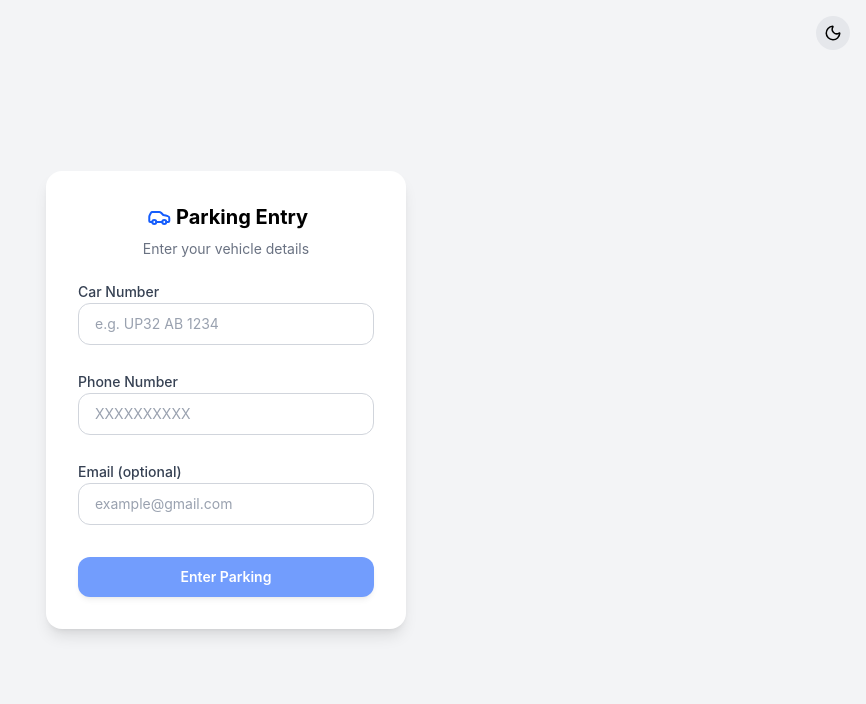
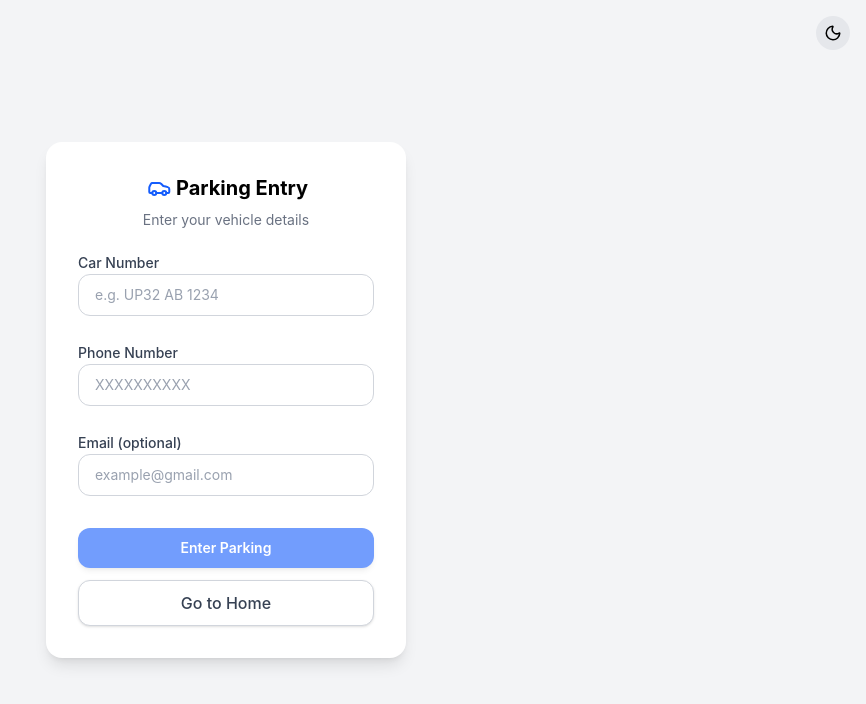
Before and after one commit to KartikeyGupta11/QR_Navigated_Parking_System, a React app in the folder Frontend/: page /entry in a window 1280 px wide. Shown: the top 704 px of the page, without its empty margins (414-1280 px from the left). Built offline with nearby package versions, Linux system fonts and the light colour scheme; the HTML template or start-up script is replaced by a standard one.

Commit message:
Add Go To Home Button in Entry Page

```diff
--- a/Frontend/src/pages/Entry.jsx
+++ b/Frontend/src/pages/Entry.jsx
@@ -14,6 +14,7 @@ import {
   isValidEmail,
 } from "../utils/format";
 import Skeleton from "../components/Skeleton.jsx";
+import { useNavigate } from "react-router-dom";
 
 export default function Entry() {
   const [form, setForm] = useState({
@@ -21,6 +22,7 @@ export default function Entry() {
     phone: "",
     email: "",
   });
+  const navigate = useNavigate();
 
   const [loading, setLoading] = useState(false);
   const [result, setResult] = useState(null);
@@ -140,13 +142,22 @@ export default function Entry() {
             </div>
           </div>
 
-          <div className="mt-5">
+          <div className="mt-5 space-y-3">
             <Button
               text="Enter Parking"
               loading={loading}
               onClick={handleSubmit}
               disabled={!isFormValid}
             />
+
+            <motion.button
+              onClick={() => navigate("/")}
+              whileHover={{ scale: 1.02 }}
+              whileTap={{ scale: 0.97 }}
+              className="w-full py-2.5 rounded-xl border border-gray-300 dark:border-gray-600 bg-white dark:bg-gray-700 text-gray-700 dark:text-gray-200 hover:bg-gray-100 dark:hover:bg-gray-600 transition font-medium shadow-sm cursor-pointer"
+            >
+              Go to Home
+            </motion.button>
           </div>
 
           {result && (
```
